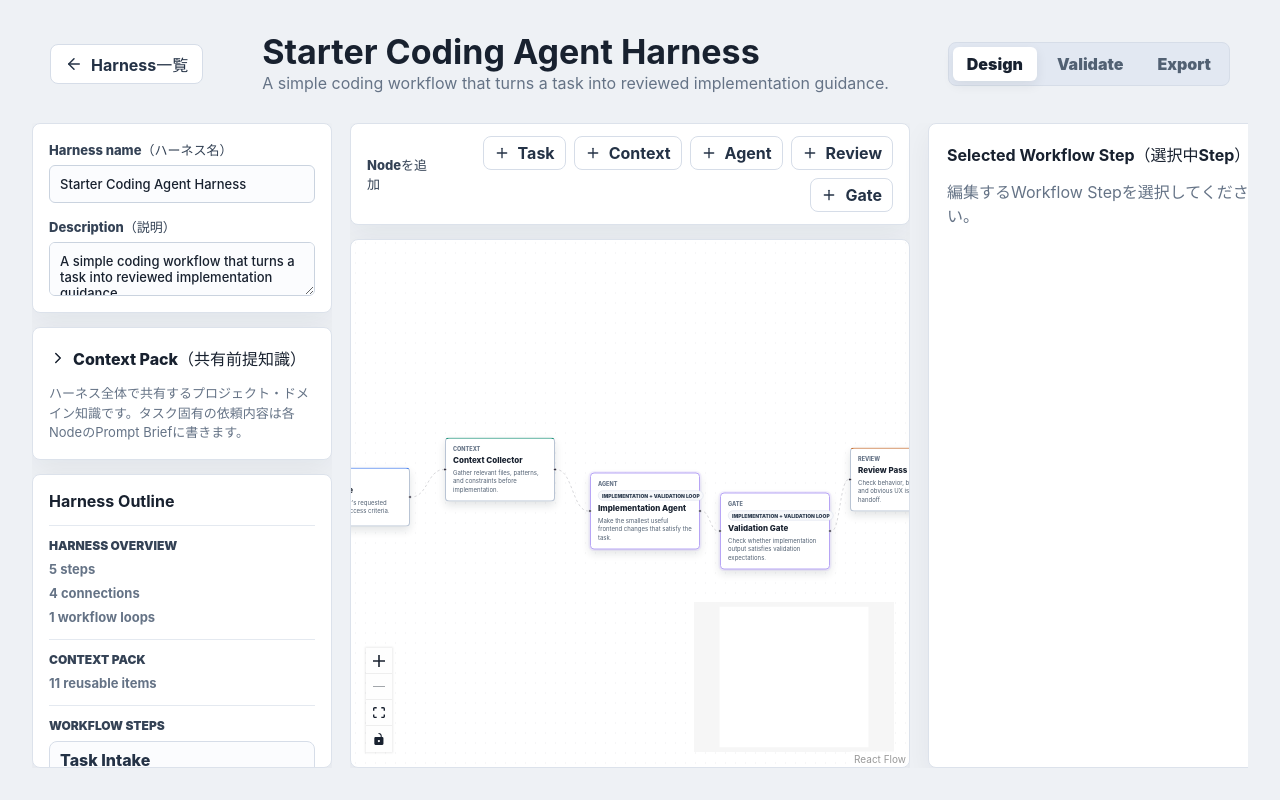
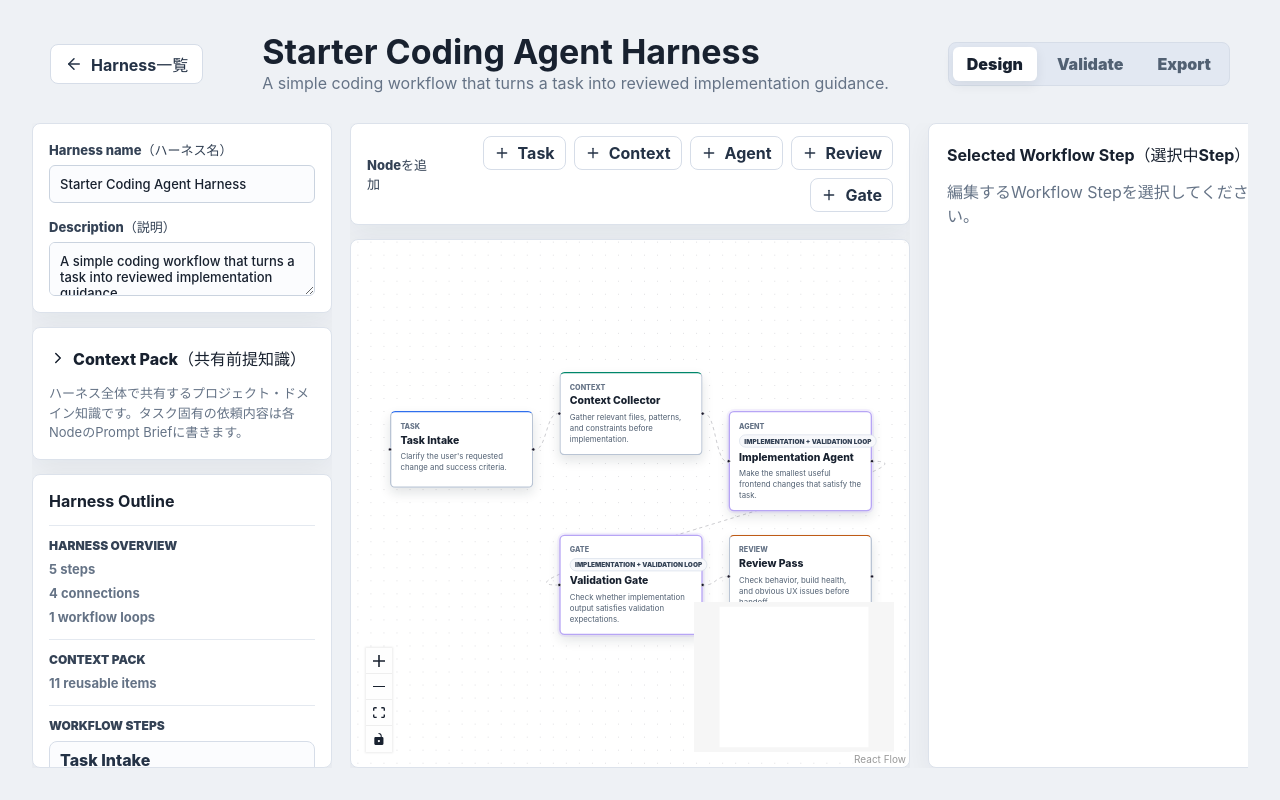
Before and after one commit to tonny-lec/harness-studio, a React (Vite) app: page / in a window 1280 px wide. Both pictures are taken after a click on the button "サンプルに戻す". Built offline with nearby package versions, Linux system fonts and the light colour scheme.

Commit message:
Improve default canvas fit

```diff
--- a/src/components/HarnessCanvas.tsx
+++ b/src/components/HarnessCanvas.tsx
@@ -138,10 +138,12 @@ export function HarnessCanvas({
   return (
     <div className="canvas-shell">
       <ReactFlow
+        key={harness.id}
         nodes={nodes}
         edges={edges}
         nodeTypes={nodeTypes}
         fitView
+        fitViewOptions={{ padding: 0.16, maxZoom: 1 }}
         onConnect={handleConnect}
         onEdgesChange={handleEdgesChange}
         onNodesChange={handleNodesChange}
--- a/src/data/sampleHarnesses.ts
+++ b/src/data/sampleHarnesses.ts
@@ -54,7 +54,7 @@ export const sampleHarnesses: Harness[] = [
         inputs: ["User request", "Repository context"],
         outputs: ["Scoped task summary", "Acceptance notes"],
         constraints: ["Do not invent backend requirements", "Prefer existing project conventions"],
-        position: { x: 80, y: 120 },
+        position: { x: 60, y: 110 },
       },
       {
         id: "context-1",
@@ -71,7 +71,7 @@ export const sampleHarnesses: Harness[] = [
         inputs: ["Scoped task summary"],
         outputs: ["Relevant code references", "Implementation risks"],
         constraints: ["Keep context focused", "Avoid broad unrelated refactors"],
-        position: { x: 370, y: 60 },
+        position: { x: 320, y: 50 },
       },
       {
         id: "agent-1",
@@ -89,7 +89,7 @@ export const sampleHarnesses: Harness[] = [
         inputs: ["Acceptance notes", "Relevant code references"],
         outputs: ["Code changes", "Verification notes"],
         constraints: ["Use TypeScript", "Keep state local unless persistence is required"],
-        position: { x: 660, y: 130 },
+        position: { x: 580, y: 110 },
       },
       {
         id: "validation-1",
@@ -106,7 +106,7 @@ export const sampleHarnesses: Harness[] = [
         inputs: ["Code changes", "Verification notes"],
         outputs: ["Validation result", "Fix notes"],
         constraints: ["Report failed checks", "Stop when validation passes"],
-        position: { x: 920, y: 170 },
+        position: { x: 320, y: 300 },
       },
       {
         id: "review-1",
@@ -123,7 +123,7 @@ export const sampleHarnesses: Harness[] = [
         inputs: ["Code changes", "Verification notes"],
         outputs: ["Review findings", "Ready-to-run summary"],
         constraints: ["Report known gaps", "Do not claim unsupported integrations"],
-        position: { x: 1180, y: 80 },
+        position: { x: 580, y: 300 },
       },
     ],
     edges: [
@@ -186,7 +186,7 @@ export const sampleHarnesses: Harness[] = [
         inputs: ["Pull request notes"],
         outputs: ["Review checklist"],
         constraints: ["Lead with concrete findings"],
-        position: { x: 120, y: 120 },
+        position: { x: 60, y: 110 },
       },
       {
         id: "context-2",
@@ -203,7 +203,7 @@ export const sampleHarnesses: Harness[] = [
         inputs: ["Review checklist"],
         outputs: ["Risk map"],
         constraints: ["Stay on changed behavior"],
-        position: { x: 430, y: 70 },
+        position: { x: 320, y: 50 },
       },
       {
         id: "agent-2",
@@ -220,7 +220,7 @@ export const sampleHarnesses: Harness[] = [
         inputs: ["Risk map"],
         outputs: ["Ordered findings"],
         constraints: ["Avoid style-only comments"],
-        position: { x: 720, y: 140 },
+        position: { x: 580, y: 110 },
       },
       {
         id: "review-2",
@@ -237,7 +237,7 @@ export const sampleHarnesses: Harness[] = [
         inputs: ["Ordered findings"],
         outputs: ["Final review"],
         constraints: ["No unsupported claims"],
-        position: { x: 1010, y: 90 },
+        position: { x: 580, y: 300 },
       },
     ],
     edges: [
```
